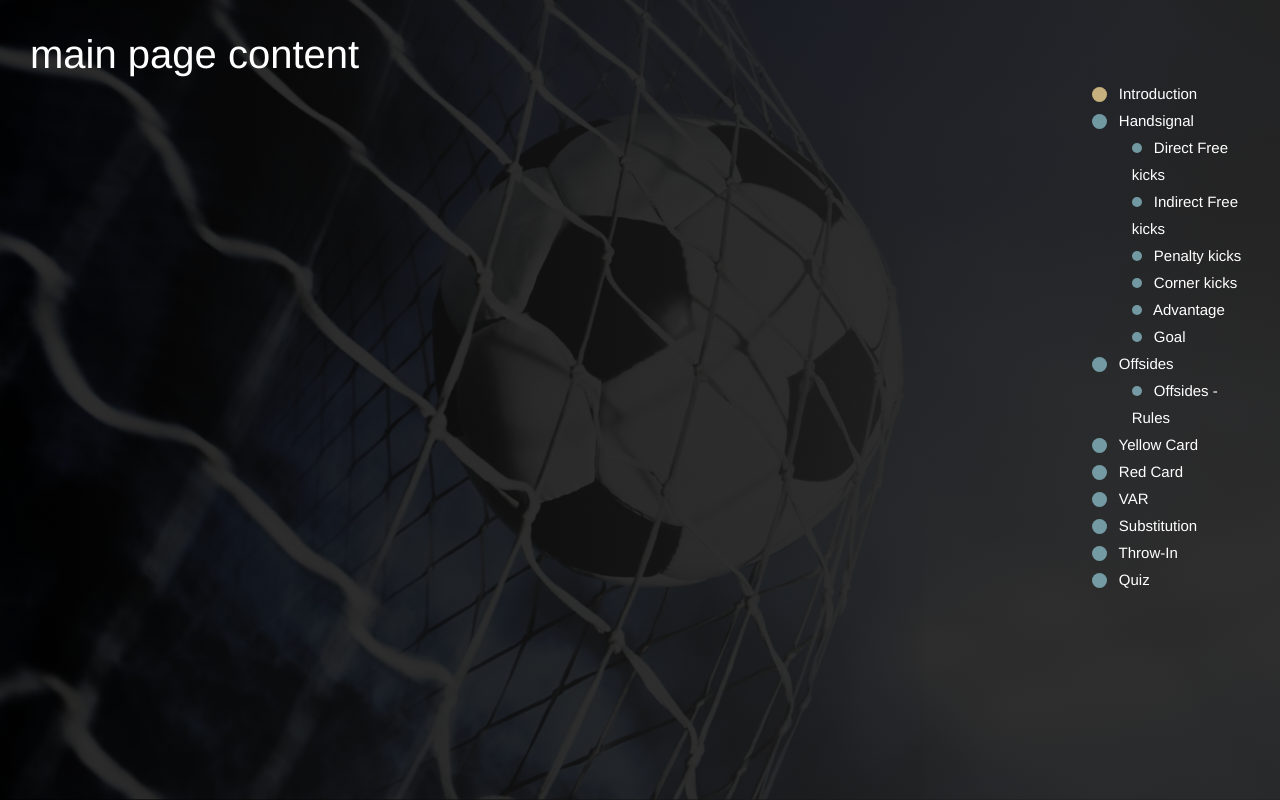
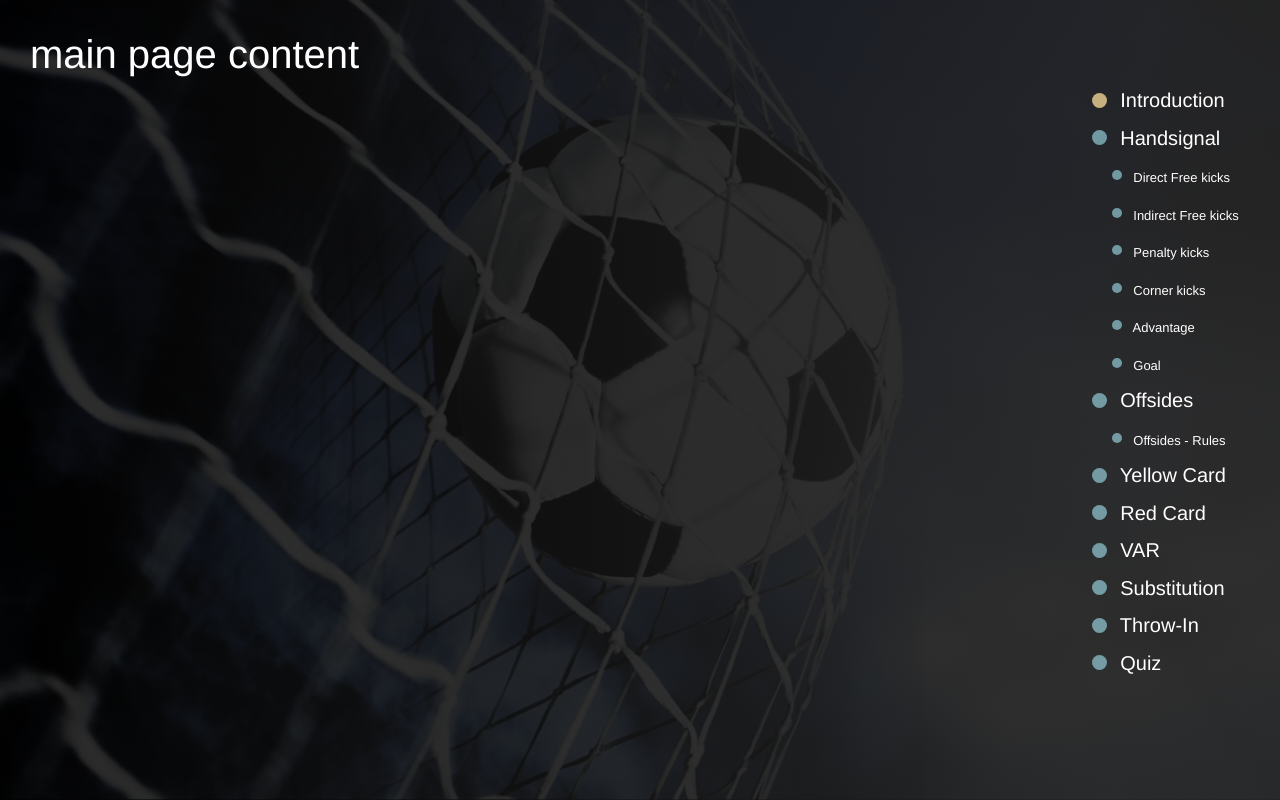
Before and after one commit to zackhuiiiii/Soccer-Referee-Tutorial, a Flask app: template templates/learn.html in a window 1280 px wide. Run offline with Flask 2, Linux system fonts and the light colour scheme; the template is opened without the code that fills it: most values are stand-ins (such as "Sample title", 1, 10 or a date in 2020); some libraries are stand-ins or nearby versions.

Commit message:
fine tune side bar style

```diff
--- a/static/main.css
+++ b/static/main.css
@@ -115,18 +115,24 @@ body{
   padding-top: 50px;
   list-style-type: none;
   padding-left: 10px;
+  font-size: 25px;
 }
 .progress_bar:hover{
   text-decoration: none;
 }
 .progress_bar ul{
   list-style-type: none;
+  padding-left: 20px;
+}
+.progress_bar ul li a{
+  font-size: 13px;
 }
 .progress_bar a{
   padding: 5px 7px 5px 3px;
   border-radius: 5px;
   color: white;
   text-decoration: none;
+  font-size: 20px;
 }
 .progress_bar a:hover{
   background-color: var(--theme_blue_darker);
--- a/templates/learnLayout.html
+++ b/templates/learnLayout.html
@@ -27,12 +27,12 @@
                 {% block content %}
                 {% endblock %}
             </div>
-            <div class="col-md-2 col-sm-2">
+            <div class="col-md-2 col-sm-2 progress_bar_div">
                 <ul class="progress_bar">
                     <li><span class="list visited"></span><a class="bar" href="/" id="1"> Introduction </a></li>
                     <li><span class="list"></span><a class="bar" href='/learn/handSignal' id="2"> Handsignal </a></li>
                     <ul>
-                        <li><span class="list_second"></span><a  id="2-1"class="bar" href='/learn/freeKick'> Direct Free kicks </a></li>
+                        <li><span class="list_second"></span><a id="2-1"class="bar" href='/learn/freeKick'> Direct Free kicks </a></li>
                         <li><span class="list_second"></span><a id="2-2" class="bar" href='/learn/indirectFreeKick'> Indirect Free kicks </a></li>
                         <li><span class="list_second"></span><a id="2-3" class="bar" href='/learn/penaltyKick'> Penalty kicks </a></li>
                         <li><span class="list_second"></span><a id="2-4" class="bar" href='/learn/cornerKick'> Corner kicks </a></li>
```
